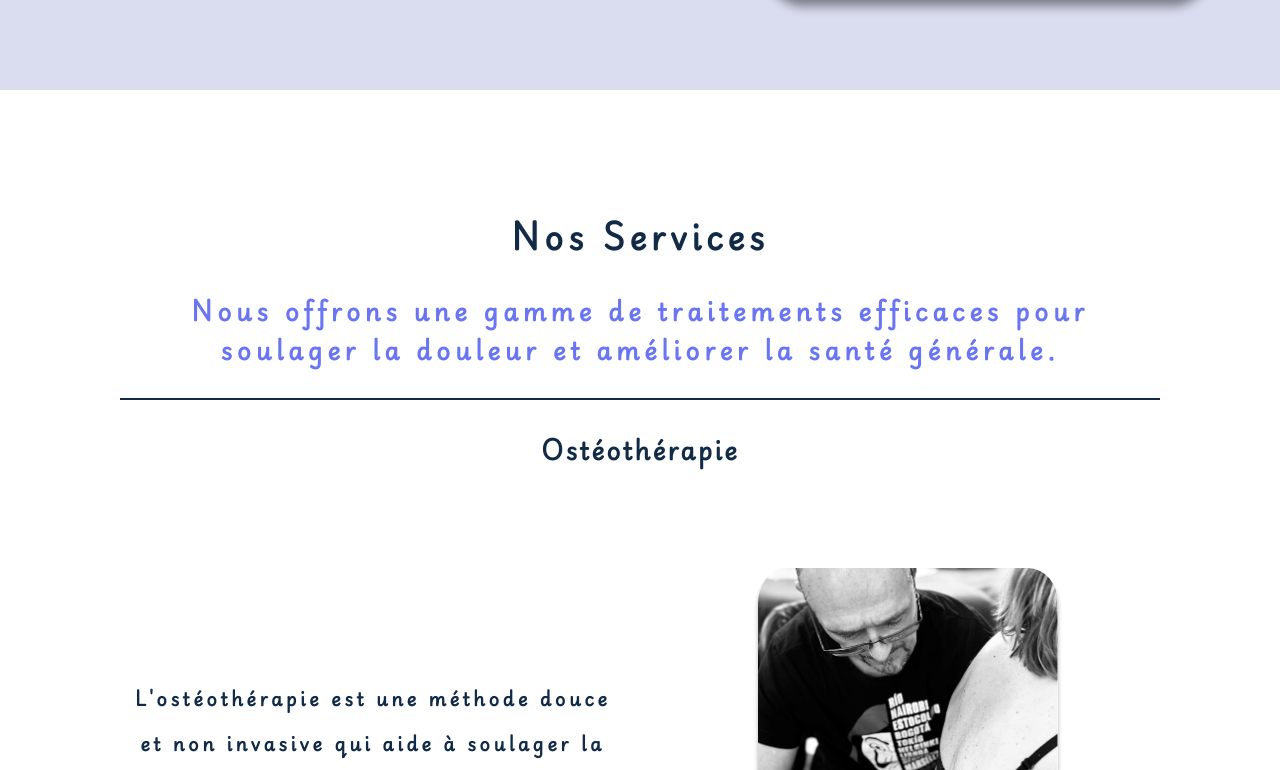
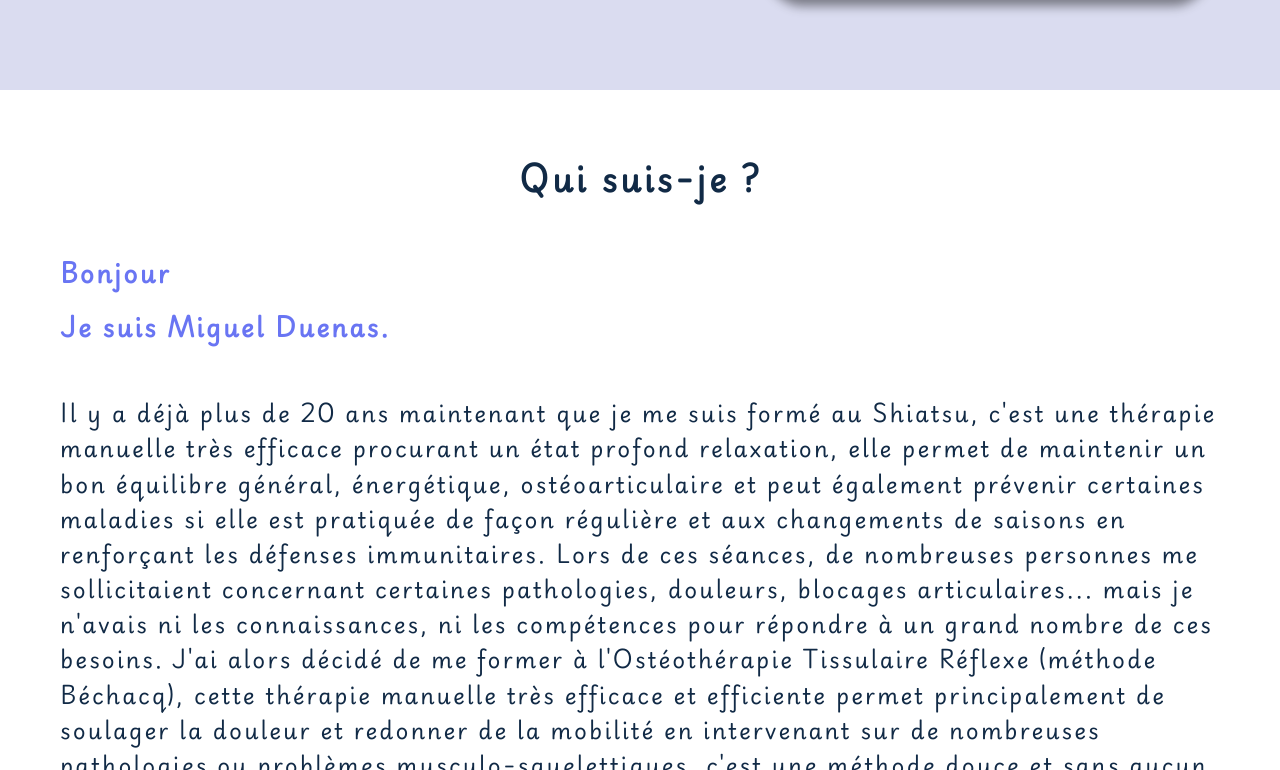
Before and after one commit to botUwU/Oshyp, a React (Vite) app: page / in a window 1280 px wide. Shown: the part 970-1740 px from the top of the page. Built offline with nearby package versions, Linux system fonts and the light colour scheme.

Commit message:
some modification

```diff
--- a/index.html
+++ b/index.html
@@ -4,7 +4,7 @@
     <meta charset="UTF-8" />
     <link rel="icon" type="image/svg+xml" href="/vite.svg" />
     <meta name="viewport" content="width=device-width, initial-scale=0.5" />
-    <title>Vite + React</title>
+    <title>OSHYP Miguel-Duenas</title>
 
     <link rel="preconnect" href="https://fonts.googleapis.com" />
     <link rel="preconnect" href="https://fonts.gstatic.com" crossorigin />
--- a/src/components/Main.jsx
+++ b/src/components/Main.jsx
@@ -6,11 +6,15 @@ import Pricing from "./Pricing";
 import Footer from "./Footer";
 import Separator from "../customComponents/Separator";
 import BusinessCard from "./BusinessCard";
+import WhoAmI from "./WhoAmI";
+import ServiceInfo from "./ServiceInfo";
 export default function Main() {
   return (
     <>
       <Home />
+      <WhoAmI />
       <Service />
+      <ServiceInfo />
       <Testimonial />
       <Pricing />
       <BusinessCard />
--- a/src/components/Service.jsx
+++ b/src/components/Service.jsx
@@ -34,7 +34,7 @@ export default function Service() {
     },
   ];
   return (
-    <div>
+    <WrapperContainer>
       <Section mediaQueries={mediaQueries} ref={servicesRef}>
         <Wrapper>
           <Title ref={titleRef}>
@@ -171,9 +171,12 @@ export default function Service() {
           </Title>
         </Wrapper>
       </Section>
-    </div>
+    </WrapperContainer>
   );
 }
+const WrapperContainer = styled.div`
+  background-color: ${colors.backGroundColor.mainWhite};
+`;
 const Title = styled.div`
   display: flex;
   flex-direction: column;
--- a/src/customComponents/CTitle.jsx
+++ b/src/customComponents/CTitle.jsx
@@ -3,7 +3,6 @@ import styled, { css } from "styled-components";
 import { colors } from "../constants/colors";
 
 export default function CTitle({
-  shrunk,
   children,
   isCentred = false,
   variation = "h1",
```
